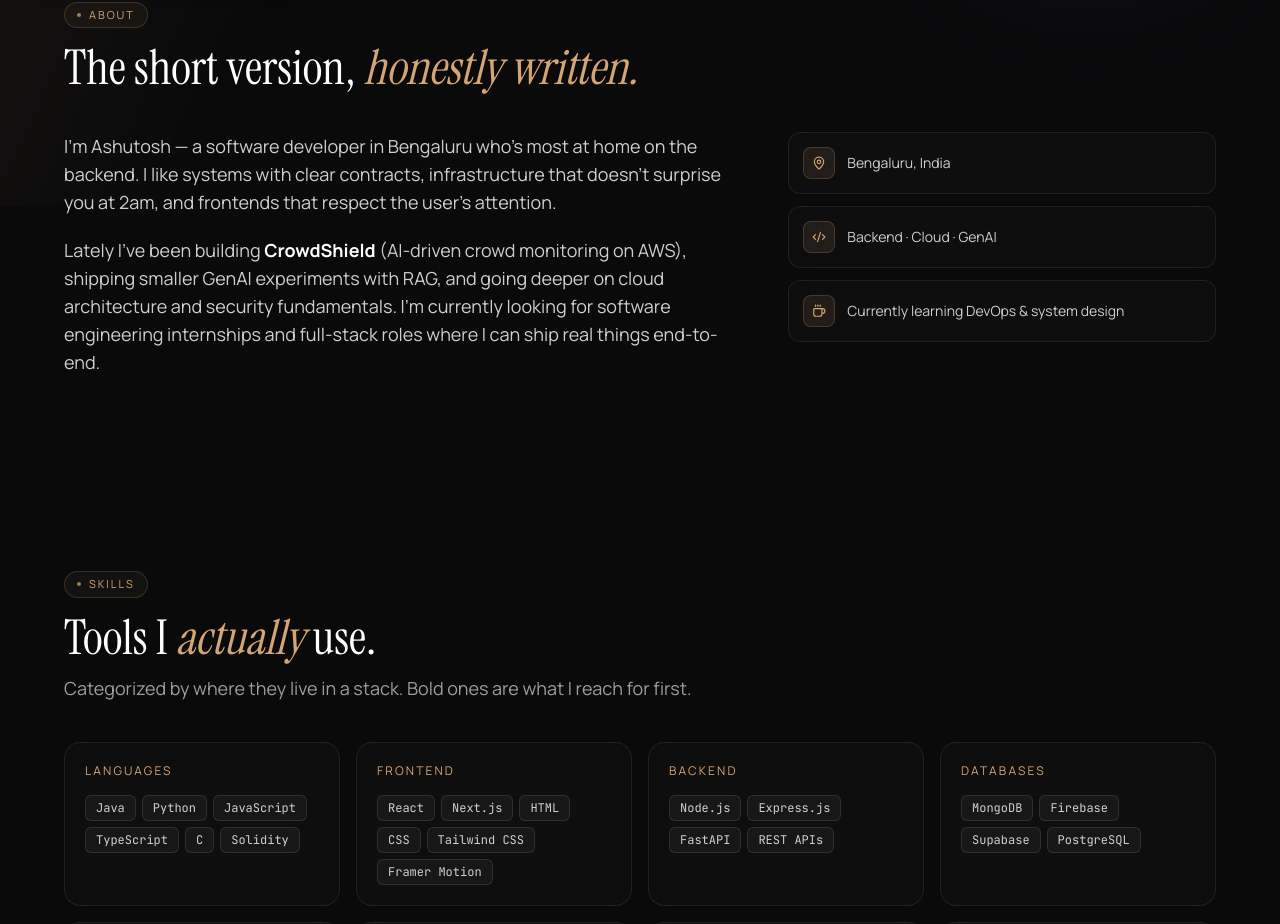
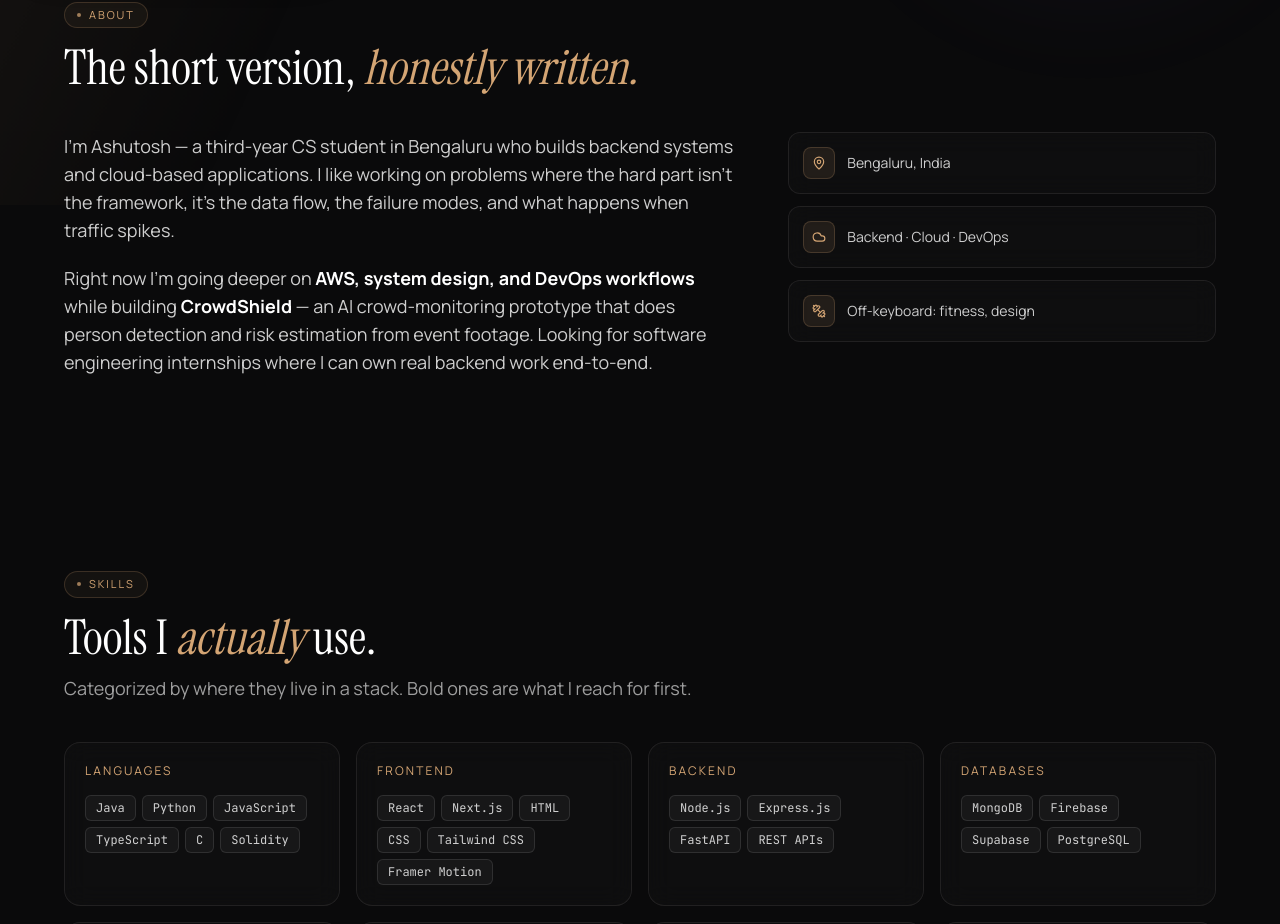
Before and after one commit to Asky03/tech-portfolio, a Next.js app: page / in a window 1280 px wide. Shown: the part 833-1757 px from the top of the page. Built offline with nearby package versions, Linux system fonts and the light colour scheme; no server answers.

Commit message:
featuure about section in components (#3)
done with the pr, everything looks fine

```diff
--- a/components/sections/About.tsx
+++ b/components/sections/About.tsx
@@ -1,6 +1,6 @@
 import SectionHeading from '@/components/ui/SectionHeading';
 import Reveal from '@/components/ui/Reveal';
-import { MapPin, Coffee, Code2 } from 'lucide-react';
+import { MapPin, Cloud, Dumbbell } from 'lucide-react';
 
 export default function About() {
   return (
@@ -13,25 +13,27 @@ export default function About() {
 
         <div className="grid lg:grid-cols-[1.6fr_1fr] gap-10 items-start">
           <Reveal className="space-y-5 text-white/80 text-base sm:text-lg leading-relaxed max-w-2xl">
-            {/* TODO: rewrite this paragraph in your own voice. Keep it to 3 sentences max. */}
             <p>
-              I&apos;m Ashutosh — a software developer in Bengaluru who&apos;s most at home on the
-              backend. I like systems with clear contracts, infrastructure that doesn&apos;t
-              surprise you at 2am, and frontends that respect the user&apos;s attention.
+              I&apos;m Ashutosh — a third-year CS student in Bengaluru who builds
+              backend systems and cloud-based applications. I like working on
+              problems where the hard part isn&apos;t the framework, it&apos;s the
+              data flow, the failure modes, and what happens when traffic spikes.
             </p>
             <p>
-              Lately I&apos;ve been building <strong className="text-white">CrowdShield</strong>{' '}
-              (AI-driven crowd monitoring on AWS), shipping smaller GenAI experiments with RAG, and
-              going deeper on cloud architecture and security fundamentals. I&apos;m currently
-              looking for software engineering internships and full-stack roles where I can ship
-              real things end-to-end.
+              Right now I&apos;m going deeper on{' '}
+              <strong className="text-white">AWS, system design, and DevOps workflows</strong>{' '}
+              while building{' '}
+              <strong className="text-white">CrowdShield</strong> — an AI crowd-monitoring
+              prototype that does person detection and risk estimation from event footage.
+              Looking for software engineering internships where I can own real
+              backend work end-to-end.
             </p>
           </Reveal>
 
           <Reveal delay={0.1} className="space-y-3 text-sm">
             <Pill icon={<MapPin size={14} />} label="Bengaluru, India" />
-            <Pill icon={<Code2 size={14} />} label="Backend · Cloud · GenAI" />
-            <Pill icon={<Coffee size={14} />} label="Currently learning DevOps & system design" />
+            <Pill icon={<Cloud size={14} />} label="Backend · Cloud · DevOps" />
+            <Pill icon={<Dumbbell size={14} />} label="Off-keyboard: fitness, design" />
           </Reveal>
         </div>
       </div>
```
